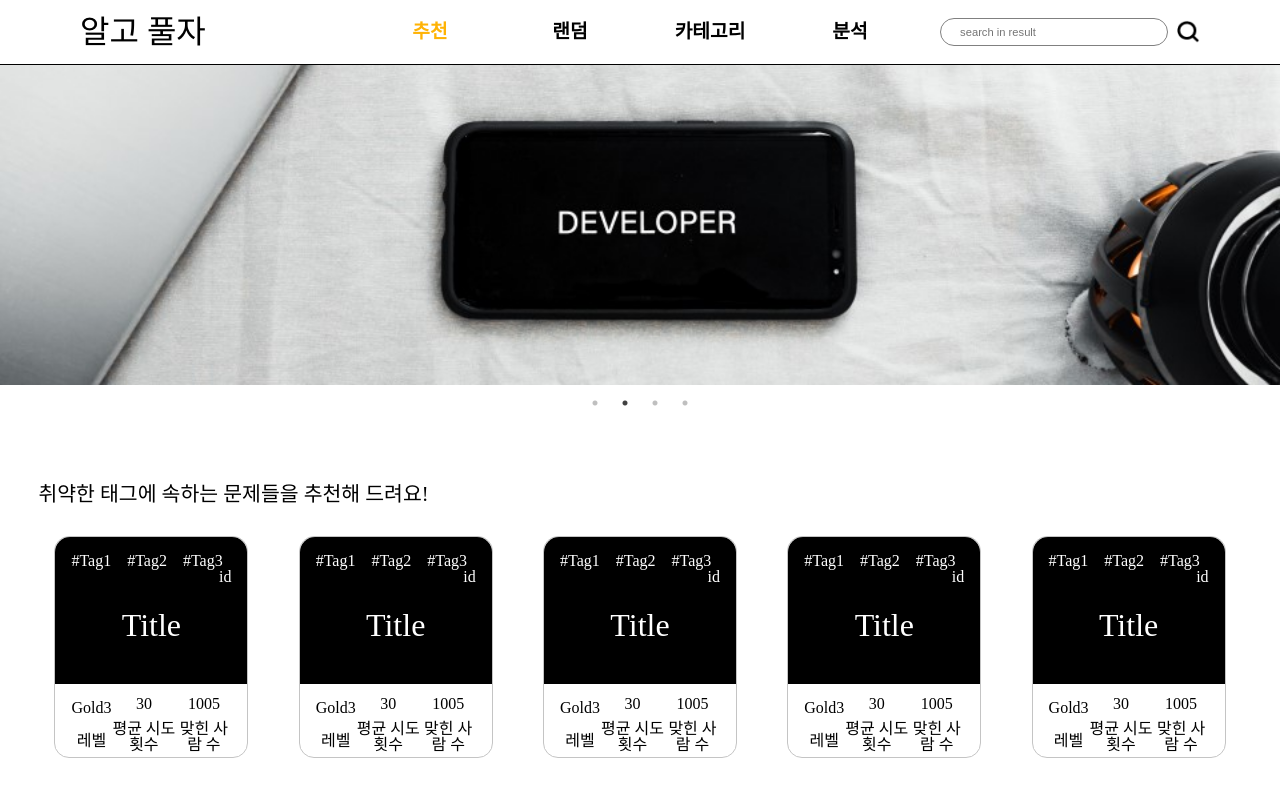
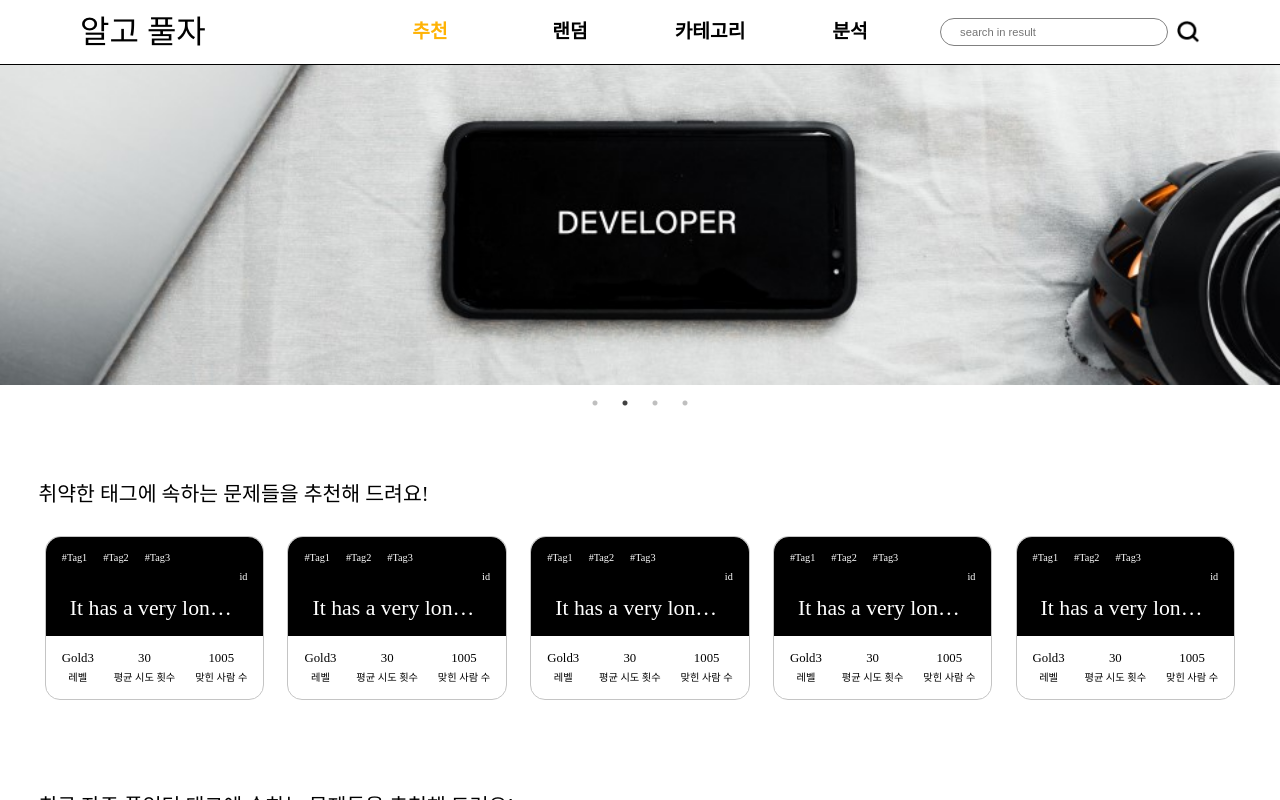
Before and after one commit to Algopulza/algopulza, a React (Create React App) app: page /recommend in a window 1280 px wide. Built offline with nearby package versions, Linux system fonts and the light colour scheme; a web font is replaced by a local one.

Commit message:
S06P31A408-84 Refactor: Card component 코드 리펙토링

```diff
--- a/src/components/Common/Card.tsx
+++ b/src/components/Common/Card.tsx
@@ -3,90 +3,69 @@ import styled from "styled-components";
 const Container = styled.div`
   display: flex;
   flex-direction: column;
-  margin: 1rem 1rem 1rem 1rem;
-  width: 15vw;
-  height: 220px;
+  margin: 0 0.5vw;
+  width: 17vw;
+  border: 1px solid #c4c4c4;
   border-radius: 15px;
-  border: 1px solid #c4c4c4;
-`;
+`
 
 const TopContainer = styled.div`
   color: white;
   background-color: black;
-  height:140px;
   border-radius: 15px 15px 0 0;
-  padding: 1rem;
-`;
+  padding: 16px;
+`
 
 const Tag = styled.div`
   display: flex;
   flex-direction: row;
-  justify-content: left;
-  align-items: flex-start;
-  width: 100%;
-  height: 16px;
-`;
+  margin-bottom: 8px;
+`
 
 const TagTitle = styled.div`
-    font-size: 1rem;
-    margin-right: 1rem;
+  font-size: 0.8vw;
+  margin-right: 16px;
 `
 
 const Id = styled.div`
   display: flex;
   justify-content: flex-end;
-    font-size: 1rem;
-  height: 16px;
+  margin-bottom: 16px;
+  font-size: 0.8vw;
 `
 
 const Title = styled.div`
-display: flex;
-justify-content: center;
+  padding: 0 8px;
   overflow: hidden;
+  white-space: nowrap;
   text-overflow: ellipsis;
-    font-size: 2rem;
-    margin-top:1.5rem;
+  font-size: 1.7vw;
 `
 
 const TextContainer = styled.div`
-  padding: 0.5rem 1rem 0rem 1rem;
-  height:80px;
   display: flex;
   flex-direction: row;
   justify-content: space-between;
   align-items: center;
-`;
+  text-align: center;
+  padding: 16px 16px;
+`
 
-const Level = styled.div`
+const Item = styled.div`
   display: flex;
   flex-direction: column;
-justify-content: space-around;
-height: 100%;
-text-align: center;
+  justify-content: space-between;
+  align-items: center;
 `
 
-const LevelTop = styled.div``
-const LevelBottom = styled.div``
-const Try = styled.div`
-display: flex;
-flex-direction: column;
-justify-content: space-around;
-height: 100%;
-text-align: center;
+const ItemValue = styled.div`
+  margin-bottom: 8px;
+  font-size: 1vw;
 `
 
-const TryTop = styled.div``
-const TryBottom = styled.div``
-const Answer = styled.div`
-display: flex;
-flex-direction: column;
-justify-content: space-around;
-height: 100%;
-text-align: center;
+const ItemTitle = styled.div`
+  font-size: 0.8vw;
 `
-
-const AnswerTop = styled.div``
-const AnswerBottom = styled.div``
 
 const Card = () => {
   return (
@@ -98,27 +77,27 @@ const Card = () => {
           <TagTitle>#Tag3</TagTitle>
         </Tag>
         <Id>id</Id>
-        <Title>Title</Title>
+        <Title>It has a very long title</Title>
       </TopContainer>
+
       <TextContainer>
-        <Level>
-          <LevelTop>Gold3</LevelTop>
-          <LevelBottom>레벨</LevelBottom>
-        </Level>
+        <Item>
+          <ItemValue>Gold3</ItemValue>
+          <ItemTitle>레벨</ItemTitle>
+        </Item>
 
-        <Try>
-          <TryTop>30</TryTop>
-          <TryBottom>평균 시도 횟수</TryBottom>
-        </Try>
+        <Item>
+          <ItemValue>30</ItemValue>
+          <ItemTitle>평균 시도 횟수</ItemTitle>
+        </Item>
 
-        <Answer>
-          <AnswerTop>1005</AnswerTop>
-          <AnswerBottom>맞힌 사람 수</AnswerBottom>
-        </Answer>
-
+        <Item>
+          <ItemValue>1005</ItemValue>
+          <ItemTitle>맞힌 사람 수</ItemTitle>
+        </Item>
       </TextContainer>
     </Container>
-  );
-};
+  )
+}
 
-export default Card;
+export default Card
--- a/src/routes/Recommend.tsx
+++ b/src/routes/Recommend.tsx
@@ -13,7 +13,7 @@ const SubContainer = styled.div`
 `
 
 const Title = styled.div`
-  margin-bottom: 16px;
+  margin-bottom: 32px;
   font-size: 1.6vw;
 `
 
```
Lines whose indentation alone changed are shown as unchanged.
